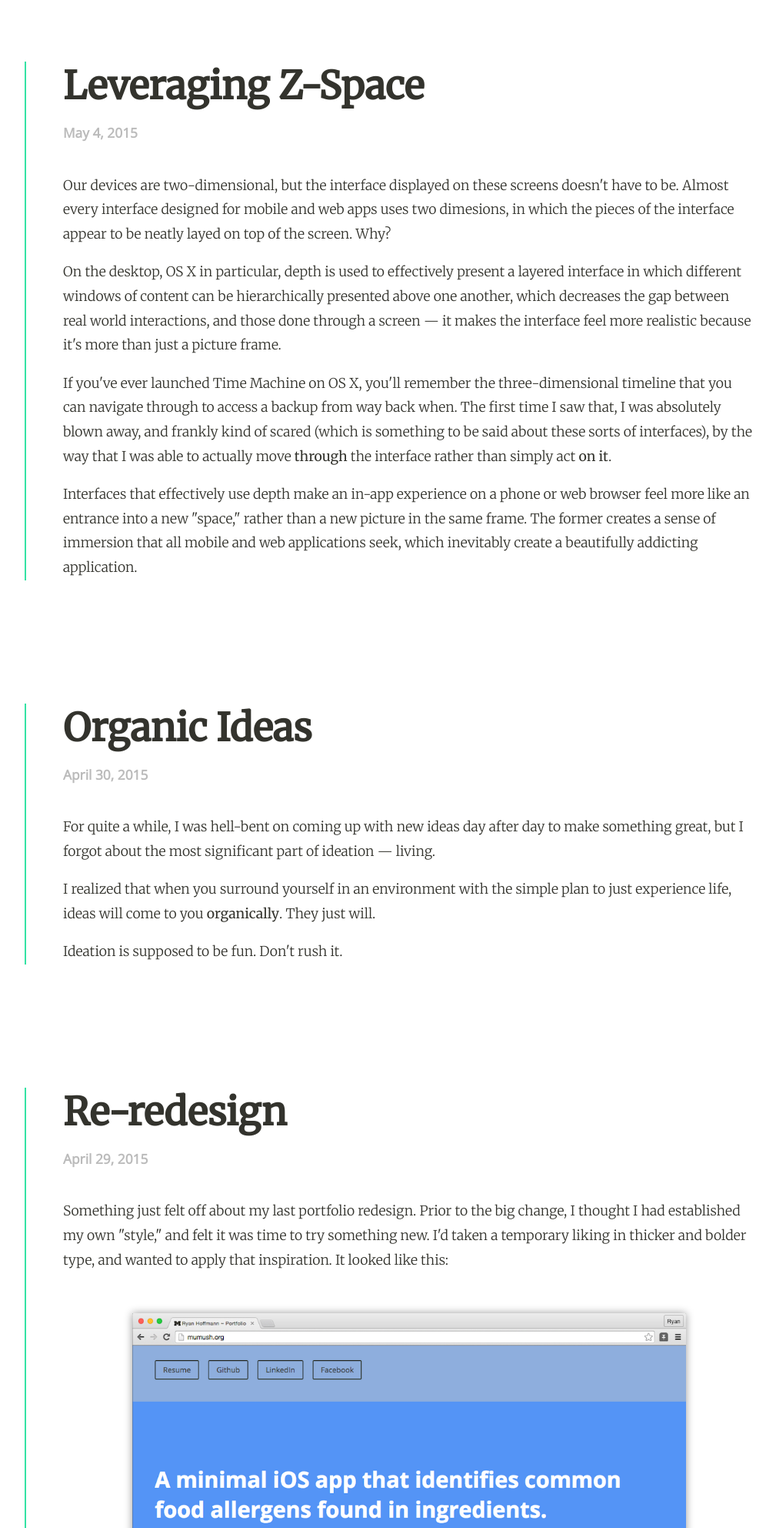
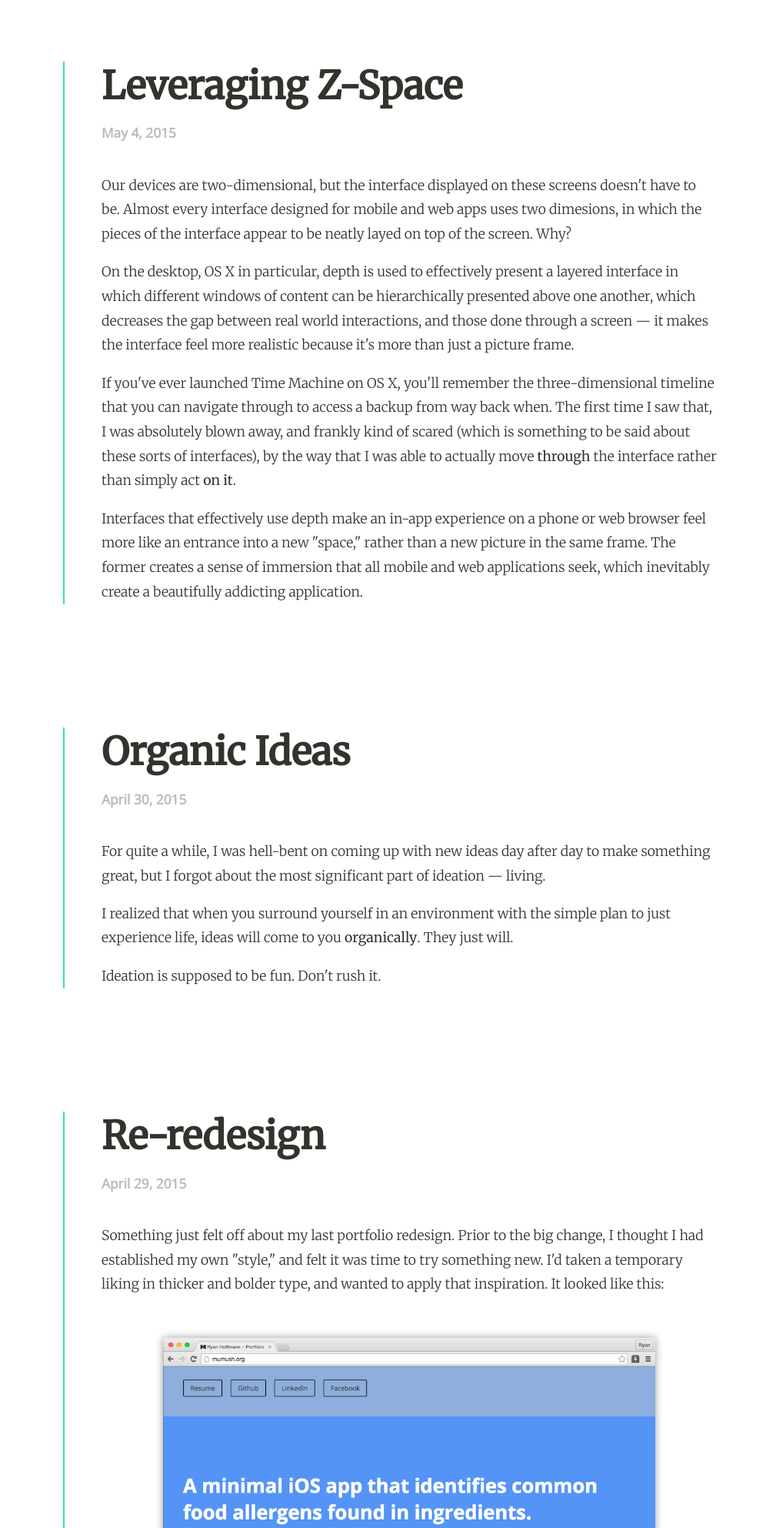
Before and after one commit to mumush/mumush_v2, a PHP site: page /oneuri/blog.html in a window 1280 px wide. Shown: the top 1985 px of the page at 77% size, without its empty margins (109-1118 px from the left). Run offline with PHP 8.4, Linux system fonts and the light colour scheme.

Commit message:
Made Post Line Length Smaller

```diff
--- a/css/blog_style.css
+++ b/css/blog_style.css
@@ -165,13 +165,6 @@ body {
 
 @media all and (min-width: 1200px) {
 
-	.postSection {
-
-		margin-bottom: 10em;
-
-		max-width: 900px;
-	}
-
 	.postTitle {
 
 		font-size: 3.1em;
```
